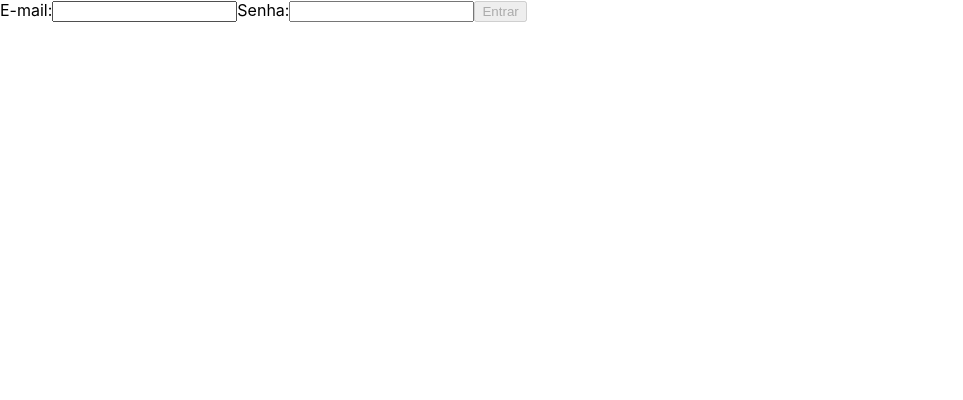
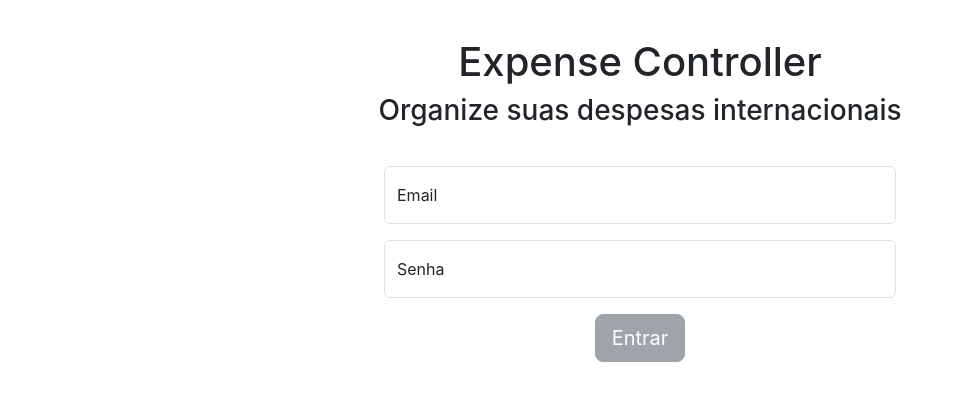
Before and after one commit to naaharo/expense-controller, a React (Create React App) app: page / in a window 1280 px wide. Shown: the top 400 px of the page, without its empty margins (0-963 px from the left). Built offline with nearby package versions, Linux system fonts and the light colour scheme.

Commit message:
Beta do design do login

```diff
--- a/public/index.html
+++ b/public/index.html
@@ -10,6 +10,7 @@
       content="Web site created using create-react-app"
     />
     <link rel="apple-touch-icon" href="%PUBLIC_URL%/logo192.png" />
+    <link href="https://cdn.jsdelivr.net/npm/bootstrap@5.3.0-alpha3/dist/css/bootstrap.min.css" rel="stylesheet" integrity="sha384-KK94CHFLLe+nY2dmCWGMq91rCGa5gtU4mk92HdvYe+M/SXH301p5ILy+dN9+nJOZ" crossorigin="anonymous">
     <!--
       manifest.json provides metadata used when your web app is installed on a
       user's mobile device or desktop. See https://developers.google.com/web/fundamentals/web-app-manifest/
--- a/src/App.css
+++ /dev/null
@@ -1,41 +0,0 @@
-.App {
-  text-align: center;
-}
-
-.App-logo {
-  height: 40vmin;
-  pointer-events: none;
-}
-
-@media ( prefers-reduced-motion : no-preference ) {
-
-  .App-logo {
-    animation: App-logo-spin infinite 20s linear;
-  }
-}
-
-.App-header {
-  align-items: center;
-  background-color: #282c34;
-  color: white;
-  display: flex;
-  flex-direction: column;
-  font-size: calc(10px + 2vmin);
-  justify-content: center;
-  min-height: 100vh;
-}
-
-.App-link {
-  color: #61dafb;
-}
-
-@keyframes App-logo-spin {
-
-  from {
-    transform: rotate(0deg);
-  }
-
-  to {
-    transform: rotate(360deg);
-  }
-}
--- a/src/Components/Header.js
+++ b/src/Components/Header.js
@@ -6,14 +6,14 @@ class Header extends React.Component {
   render() {
     const { getEmail, getExpenses } = this.props;
     return (
-      <header data-testid="email-field">
+      <header>
         <h2>{ getEmail }</h2>
         <p data-testid="total-field">
           { getExpenses.map((expense) => (
             expense.value * expense.exchangeRates[expense.currency].ask
           )).reduce((a, b) => a + b, 0).toFixed(2) }
         </p>
-        <p data-testid="header-currency-field">Câmbio Utilizado: BRL</p>
+        <p>Câmbio Utilizado: BRL</p>
       </header>
     );
   }
--- /dev/null
+++ b/src/css/Login.css
@@ -0,0 +1,13 @@
+#loginHeader {
+  text-align: center;
+  margin: 3%;
+}
+
+#login {
+  margin: 0 30%;
+  text-align: center;
+}
+
+a {
+  margin-top: 3%;
+}
--- a/src/index.js
+++ b/src/index.js
@@ -3,7 +3,7 @@ import ReactDOM from 'react-dom';
 import { BrowserRouter } from 'react-router-dom';
 import { Provider } from 'react-redux';
 import store from './store';
-import './index.css';
+import './css/index.css';
 import App from './App';
 import * as serviceWorker from './serviceWorker';
 
--- a/src/pages/Login.js
+++ b/src/pages/Login.js
@@ -1,6 +1,6 @@
 import React from 'react';
+import '../css/Login.css'
 import PropTypes from 'prop-types';
-import { Link } from 'react-router-dom';
 import { connect } from 'react-redux';
 import { changeEmail } from '../actions';
 
@@ -51,36 +51,43 @@ class Login extends React.Component {
 
     return (
       <div>
-        <form>
-          <label htmlFor="email">
-            E-mail:
+        <header id="loginHeader">
+          <h1>Expense Controller</h1>
+          <h3>Organize suas despesas internacionais</h3>
+        </header>
+
+        <form id="login">
+          <div className="form-floating mb-3">
             <input
               type="email"
+              className="form-control"
               id="email"
-              onChange={ this.verifyEmail }
-              data-testid="email-input"
+              placeholder="usuario@exemplo.com"
+              onChange={this.verifyEmail}
             />
-          </label>
+            <label htmlFor="email" className="form-label">Email</label>
+          </div>
 
-          <label htmlFor="password">
-            Senha:
+          <div className="form-floating">
             <input
               type="password"
               id="password"
-              onChange={ this.verifyPassword }
-              data-testid="password-input"
+              className="form-control"
+              placeholder="Senha"
+              onChange={this.verifyPassword}
             />
-          </label>
+            <label htmlFor="password" className="form-label">Senha</label>
+          </div>
 
-          <Link to="/carteira">
-            <button
-              type="button"
-              onClick={ () => dispatchEmail(emailValue) }
-              disabled={ disableSubmit }
-            >
-              Entrar
-            </button>
-          </Link>
+          { disableSubmit
+            ? <a className="btn btn-secondary disabled btn-lg" role="button" aria-disabled="true">Entrar</a>
+            : <a className="btn btn-success btn-lg"
+                href="/carteira"
+                role="button"
+                onClick={() => dispatchEmail(emailValue)}>
+                Entrar
+              </a>
+          }
         </form>
       </div>
     );
```
Also changed, not shown: src/css/index.css (renamed from src/index.css).
